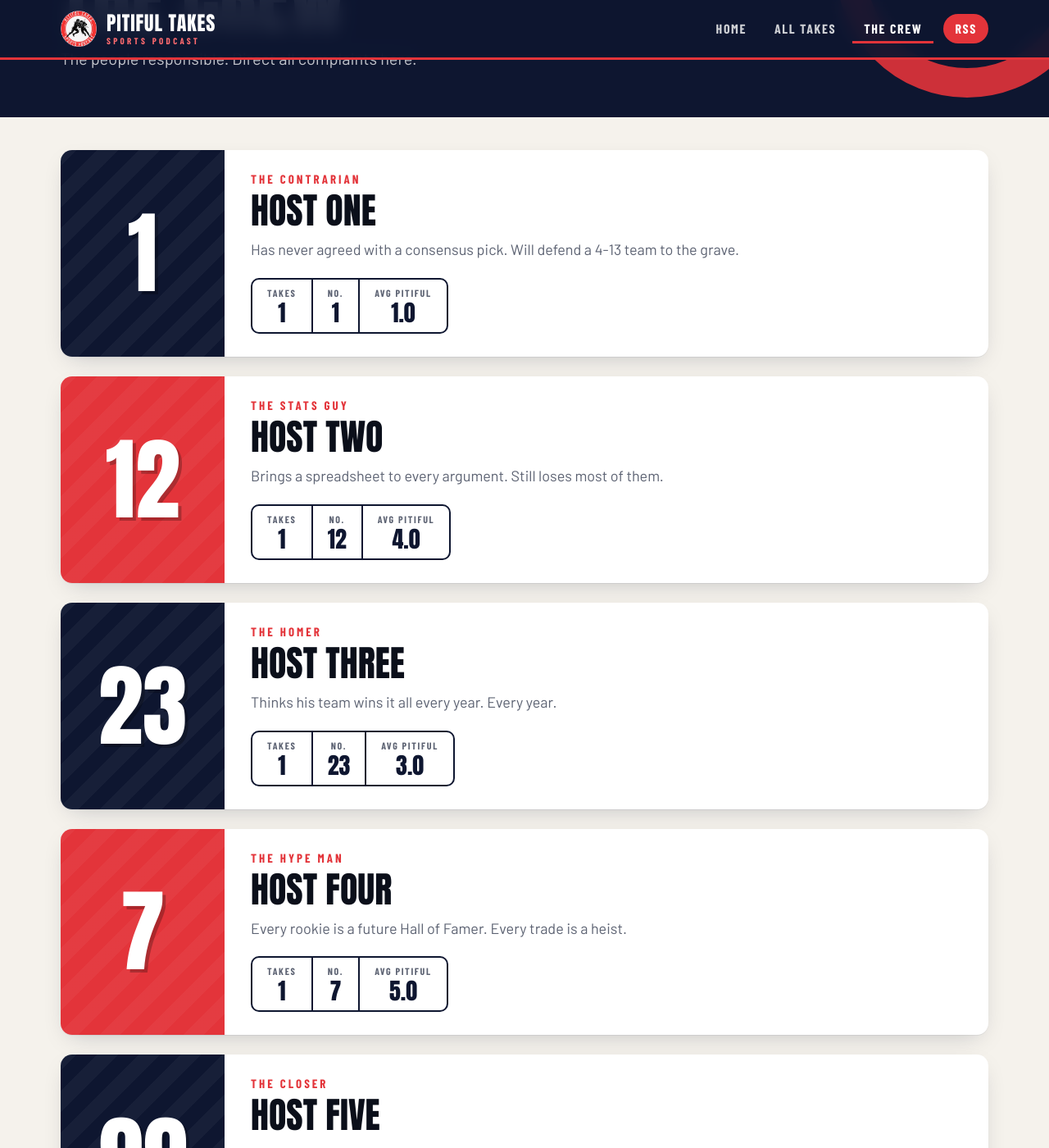
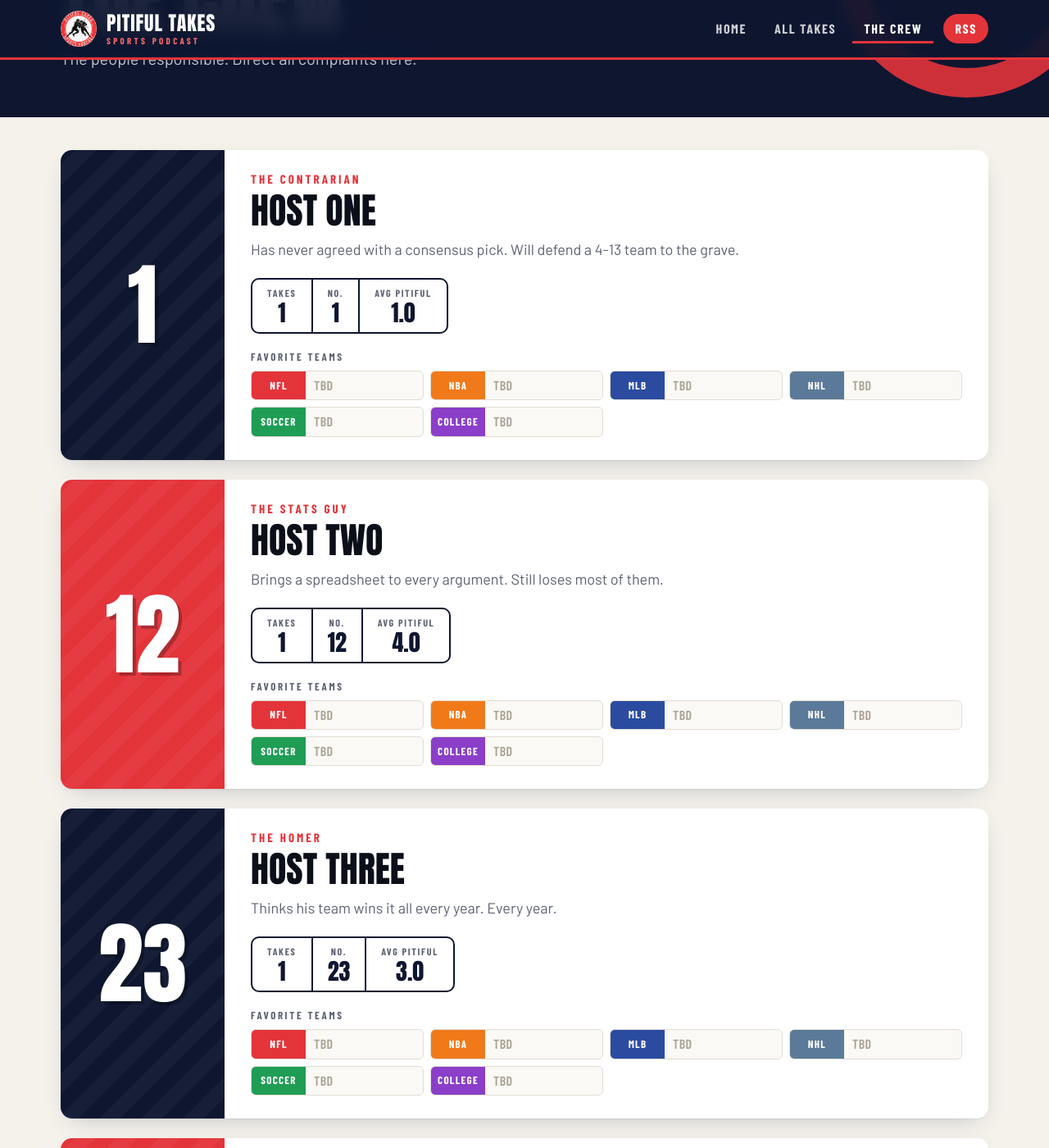
Before and after one commit to nikigogonis2009/pitifultakespod, a Jekyll site: the page built from crew.html, in a window 1280 px wide and 1400 px high, scrolled down 214 px. Shown: the whole window at 82% size. Built offline with Jekyll 4.4.1, drawn with Linux system fonts in a browser that asks for light colours; some web fonts are replaced; some of the changed text lies outside the part shown.

Commit message:
Add favorite team per sport to host bios
Co-Authored-By: Claude Opus 5.5 <noreply@anthropic.com>
Claude-Session: https://claude.ai/code/session_017t8wW6UK9gu7zmS2k2VJLV

```diff
--- a/_data/crew.yml
+++ b/_data/crew.yml
@@ -1,5 +1,6 @@
 # The hosts. Edit names, nicknames and bios here.
 # "id" is what you put in a post's `author:` line.
+# "favorites" holds each host's favorite team for every sport.
 # Add a photo by dropping it in assets/img/crew/ and setting `photo: crew/name.jpg`.
 - id: host1
   name: Host One
@@ -7,27 +8,62 @@
   number: 1
   bio: Has never agreed with a consensus pick. Will defend a 4-13 team to the grave.
   photo: ""
+  favorites:          # favorite team per sport; leave "" to show TBD
+    nfl: ""
+    nba: ""
+    mlb: ""
+    nhl: ""
+    soccer: ""
+    college: ""
 - id: host2
   name: Host Two
   role: The Stats Guy
   number: 12
   bio: Brings a spreadsheet to every argument. Still loses most of them.
   photo: ""
+  favorites:          # favorite team per sport; leave "" to show TBD
+    nfl: ""
+    nba: ""
+    mlb: ""
+    nhl: ""
+    soccer: ""
+    college: ""
 - id: host3
   name: Host Three
   role: The Homer
   number: 23
   bio: Thinks his team wins it all every year. Every year.
   photo: ""
+  favorites:          # favorite team per sport; leave "" to show TBD
+    nfl: ""
+    nba: ""
+    mlb: ""
+    nhl: ""
+    soccer: ""
+    college: ""
 - id: host4
   name: Host Four
   role: The Hype Man
   number: 7
   bio: Every rookie is a future Hall of Famer. Every trade is a heist.
   photo: ""
+  favorites:          # favorite team per sport; leave "" to show TBD
+    nfl: ""
+    nba: ""
+    mlb: ""
+    nhl: ""
+    soccer: ""
+    college: ""
 - id: host5
   name: Host Five
   role: The Closer
   number: 99
   bio: Says nothing for forty minutes, then drops the worst take of the episode.
   photo: ""
+  favorites:          # favorite team per sport; leave "" to show TBD
+    nfl: ""
+    nba: ""
+    mlb: ""
+    nhl: ""
+    soccer: ""
+    college: ""
--- a/assets/css/style.css
+++ b/assets/css/style.css
@@ -342,6 +342,13 @@ button { font: inherit; cursor: pointer; }
 .player-stats div:last-child { border-right: 0; }
 .player-stats dt { font: 700 12px/1 var(--cond); letter-spacing: .14em; text-transform: uppercase; color: var(--muted); }
 .player-stats dd { margin: 4px 0 0; font: 400 28px/1 var(--display); color: var(--navy); }
+.player-favs { margin-top: 22px; }
+.player-favs-title { font: 700 13px/1 var(--cond); letter-spacing: .2em; text-transform: uppercase; color: var(--muted); margin: 0 0 10px; }
+.player-favs ul { list-style: none; margin: 0; padding: 0; display: grid; grid-template-columns: repeat(auto-fill, minmax(170px, 1fr)); gap: 8px; }
+.player-favs li { display: flex; align-items: stretch; border-radius: 6px; overflow: hidden; border: 1px solid var(--line); background: #fbf9f5; min-width: 0; }
+.fav-sport { flex: none; width: 66px; background: var(--chip); color: #fff; font: 700 13px/1 var(--cond); letter-spacing: .1em; text-transform: uppercase; display: grid; place-items: center; padding: 8px 4px; }
+.fav-team { padding: 8px 10px; font: 700 16px/1.15 var(--cond); text-transform: uppercase; letter-spacing: .03em; color: var(--navy); min-width: 0; overflow-wrap: anywhere; }
+.fav-team.is-tbd { color: #a8a294; font-weight: 600; }
 @media (max-width: 640px) {
   .player { grid-template-columns: 1fr; }
   .player-photo { min-height: 150px; }
--- a/crew.html
+++ b/crew.html
@@ -22,6 +22,15 @@ permalink: /crew/
         {% assign total = 0 %}{% for p in posts %}{% assign total = total | plus: p.pitiful %}{% endfor %}
         <div><dt>Avg Pitiful</dt><dd>{% if posts.size > 0 %}{{ total | times: 1.0 | divided_by: posts.size | round: 1 }}{% else %}–{% endif %}</dd></div>
       </dl>
+      <div class="player-favs">
+        <p class="player-favs-title">Favorite teams</p>
+        <ul>
+          {% for s in site.data.sports %}{% if s[0] != "other" %}
+          {% assign team = c.favorites[s[0]] %}
+          <li style="--chip: {{ s[1].color }}"><span class="fav-sport">{{ s[1].label }}</span><span class="fav-team{% if team == nil or team == "" %} is-tbd{% endif %}">{% if team and team != "" %}{{ team }}{% else %}TBD{% endif %}</span></li>
+          {% endif %}{% endfor %}
+        </ul>
+      </div>
     </div>
   </article>
   {% endfor %}
```
